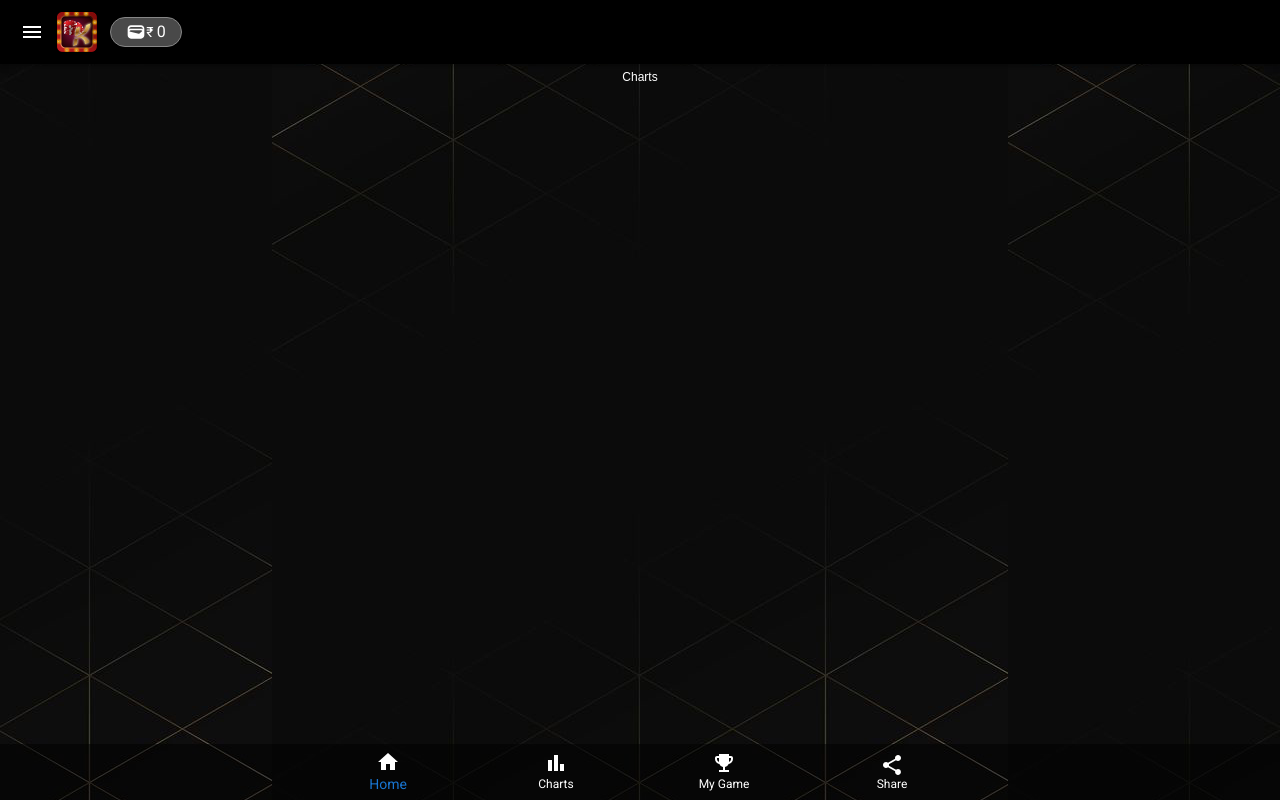
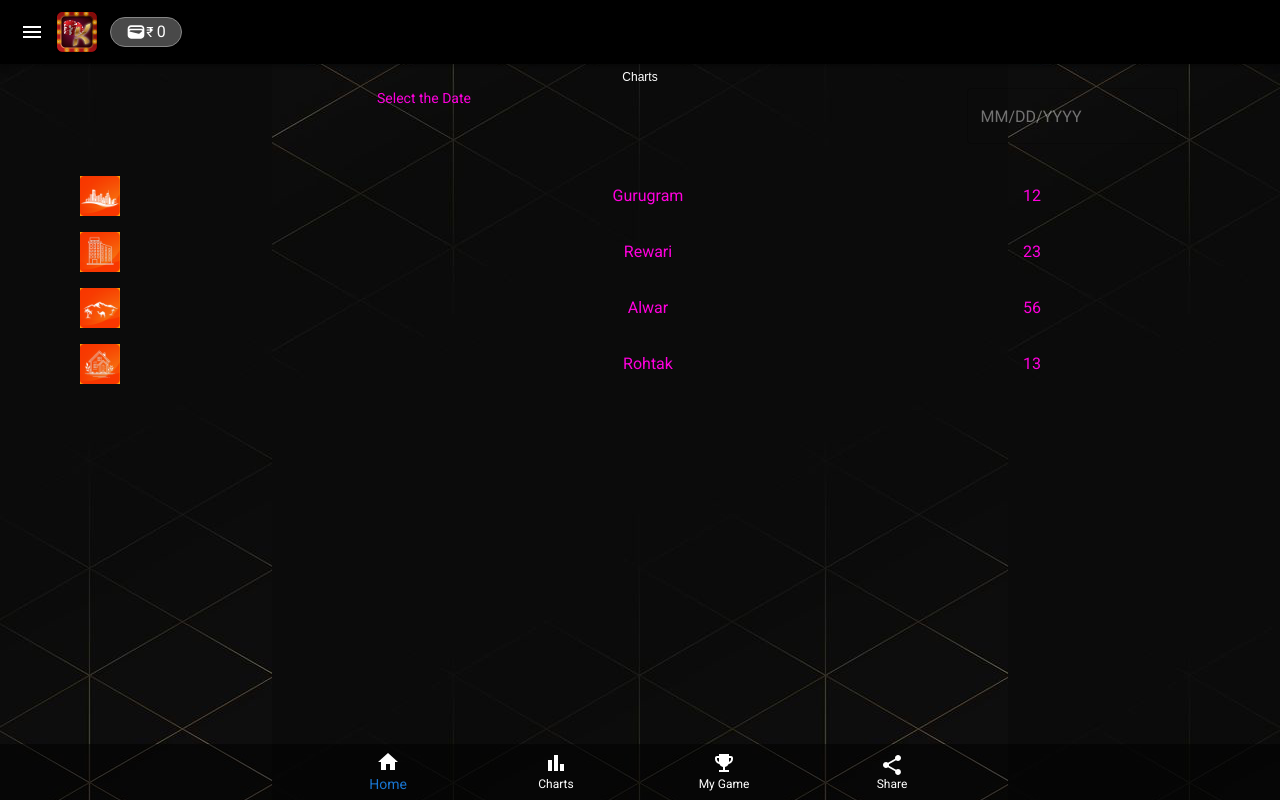
Before and after one commit to cyberspacemedia/kismet, a React (Create React App) app: page /charts in a window 1280 px wide. Built offline with nearby package versions, Linux system fonts and the light colour scheme.

Commit message:
Chart Updated

```diff
--- a/package.json
+++ b/package.json
@@ -7,11 +7,15 @@
     "@emotion/styled": "^11.11.5",
     "@fontsource/roboto": "^5.0.13",
     "@mui/icons-material": "^5.15.15",
-    "@mui/material": "^5.15.15",
+    "@mui/lab": "^5.0.0-alpha.170",
+    "@mui/material": "^5.15.17",
+    "@mui/x-date-pickers": "^7.4.0",
     "@testing-library/jest-dom": "^5.17.0",
     "@testing-library/react": "^13.4.0",
     "@testing-library/user-event": "^13.5.0",
     "axios": "^1.6.8",
+    "date-fns": "^3.6.0",
+    "dayjs": "^1.11.11",
     "react": "^18.2.0",
     "react-dom": "^18.2.0",
     "react-router-dom": "^6.22.3",
--- a/src/components/dashboard/Appcomp/Chartscomp.jsx
+++ b/src/components/dashboard/Appcomp/Chartscomp.jsx
@@ -1,11 +1,57 @@
 import React from "react";
 import Layout from "../Layout";
-import Typography from "@mui/material/Typography";
+
+import { Avatar, Grid, Typography } from "@mui/material";
+import Mydatepicker from "./Mydatepicker";
 
 function Chartscomp() {
+    const gameNames = [
+        { name: "Gurugram", number: "12" },
+        { name: "Rewari", number: "23" },
+        { name: "Alwar", number: "56" },
+        { name: "Rohtak", number: "13" },
+    ];
     return (
         <Layout>
-            <Typography variant="caption"> Charts</Typography>
+            <Typography variant="caption">Charts</Typography>
+            <Grid container spacing={2}>
+                <Grid item xs={8}>
+                    <Typography variant="subtitle2">Select the Date</Typography>
+                </Grid>
+                <Grid item xs={4}>
+                    <Mydatepicker />
+                </Grid>
+                <Grid item xs={12} md={12}>
+                    {/* Container for each Game */}
+                    {gameNames.map((game) => (
+                        <Grid
+                            container
+                            justifyContent="center" // Center horizontally
+                            alignItems="center" // Center vertically
+                            spacing={2}
+                            sx={{
+                                width: "90%",
+                                margin: "0 auto", // Add auto margins to center the container
+                            }}
+                        >
+                            <Grid item xs={4}>
+                                <Avatar
+                                    sx={{ bgcolor: "orange" }}
+                                    alt="Game"
+                                    src={`./StaticAssets/Images/Icons/${game.name}.png`}
+                                    variant="square"
+                                />
+                            </Grid>
+                            <Grid item xs={4}>
+                                {game.name}
+                            </Grid>
+                            <Grid item xs={4}>
+                                {game.number}
+                            </Grid>
+                        </Grid>
+                    ))}
+                </Grid>
+            </Grid>
         </Layout>
     );
 }
--- a/src/components/dashboard/Appcomp/Leaderboard.jsx
+++ b/src/components/dashboard/Appcomp/Leaderboard.jsx
@@ -19,7 +19,7 @@ function Leaderboard() {
                         sx={{
                             padding: 1,
                             margin: 1,
-                            borderRadius: 2,
+                            borderRadius: 5,
                             background:
                                 "linear-gradient(90deg, rgba(238,208,65,1) 0%, rgba(255,147,0,1) 100%)",
                         }}
@@ -66,7 +66,7 @@ function Leaderboard() {
                         sx={{
                             padding: 1,
                             margin: 1,
-                            borderRadius: 2,
+                            borderRadius: 5,
                             background:
                                 "linear-gradient(90deg, rgba(238,208,65,1) 0%, rgba(255,147,0,1) 100%)",
                         }}
@@ -113,7 +113,7 @@ function Leaderboard() {
                         sx={{
                             padding: 1,
                             margin: 1,
-                            borderRadius: 2,
+                            borderRadius: 5,
                             background:
                                 "linear-gradient(90deg, rgba(238,208,65,1) 0%, rgba(255,147,0,1) 100%)",
                         }}
@@ -160,7 +160,7 @@ function Leaderboard() {
                         sx={{
                             padding: 1,
                             margin: 1,
-                            borderRadius: 2,
+                            borderRadius: 5,
                             background:
                                 "linear-gradient(90deg, rgba(238,208,65,1) 0%, rgba(255,147,0,1) 100%)",
                         }}
@@ -207,7 +207,7 @@ function Leaderboard() {
                         sx={{
                             padding: 1,
                             margin: 1,
-                            borderRadius: 2,
+                            borderRadius: 5,
                             background:
                                 "linear-gradient(90deg, rgba(238,208,65,1) 0%, rgba(255,147,0,1) 100%)",
                         }}
--- /dev/null
+++ b/src/components/dashboard/Appcomp/Mydatepicker.jsx
@@ -0,0 +1,12 @@
+import * as React from "react";
+import { AdapterDayjs } from "@mui/x-date-pickers/AdapterDayjs";
+import { LocalizationProvider } from "@mui/x-date-pickers/LocalizationProvider";
+import { DatePicker } from "@mui/x-date-pickers/DatePicker";
+
+export default function Mydatepicker() {
+    return (
+        <LocalizationProvider dateAdapter={AdapterDayjs}>
+            <DatePicker />
+        </LocalizationProvider>
+    );
+}
```
Also changed, not shown: 1 other file (tests, documents, lock files or other folders).
